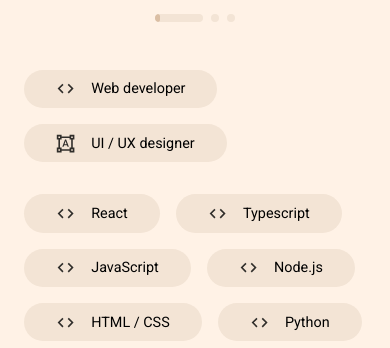
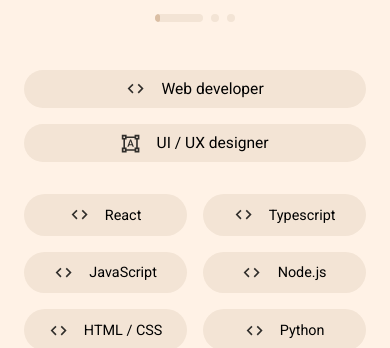
Before and after one commit to JustThatRandomCoder/juliusgrimm-portfolio-2025-2, a React (Vite) app: page / in a window 390 px wide. Shown: the part 504-852 px from the top of the page. Built offline with nearby package versions, Linux system fonts and the light colour scheme; no server answers.

Commit message:
adjusted the mobile layout a bit

```diff
--- a/src/Home.jsx
+++ b/src/Home.jsx
@@ -298,7 +298,7 @@
                     </div>
                 </div>
                 <div className="text-container">
-                    <p className='text'>I’m a tech enthusiast who <span className="bold">started coding at age 10</span> and discovered <span className="bold">design at 12 y/o</span> through tools like Figma. I love creating intuitive, <span className="bold">human-centered experiences</span> and <span className="bold">exploring new technologies</span>. In the future, I see myself designing interfaces that make <span className="bold">VR and AR</span> feel natural and seamless.</p>
+                    <p className='text'>I’m a tech enthusiast who <span className="bold">started coding at age 10</span> and discovered <span className="bold">design one year later</span> through tools like Figma. I love creating intuitive, <span className="bold">human-centered experiences</span> and <span className="bold">exploring new technologies</span>. In the future, I see myself designing interfaces that make <span className="bold">VR and AR</span> feel natural and seamless.</p>
                     <p className='text space'>Besides my profound interest in technology and coding, I enjoy to <span className="bold">regularly hit the courts 🎾</span>, <span className="bold">go to the gym 🏋️</span>, <span className="bold">row 🚣</span>, <span className="bold">cook 👨‍🍳</span> for my family ❤️ and <span className="bold">play with our cat Leo 🐈</span>.</p>
                     <p className='text space'>Thanks for stopping by and taking the time to get to know me. If you have any questions or an exciting project idea, feel free to reach out to me through my <span className="bold">socials.</span></p>
                 </div>
--- a/src/styles/home.css
+++ b/src/styles/home.css
@@ -285,6 +285,28 @@
     width: 100%;
 }
 
+@media (max-width: 480px) {
+
+    .skills-section>.skills-container>.tag {
+        font-size: 4vw;
+        width: 100%;
+    }
+
+    .skills-section>.tools-container {
+        display: grid !important;
+        grid-template-columns: 1fr 1fr;
+        gap: 2vw;
+    }
+
+    .skills-section>.tools-container>.tag {
+        width: auto;
+        min-width: 0;
+        box-sizing: border-box;
+        padding: 0.7rem 0.8rem;
+        margin-bottom: 0;
+    }
+}
+
 .skills-section>.skills-container,
 .skills-section>.tools-container {
     width: 100%;
```
